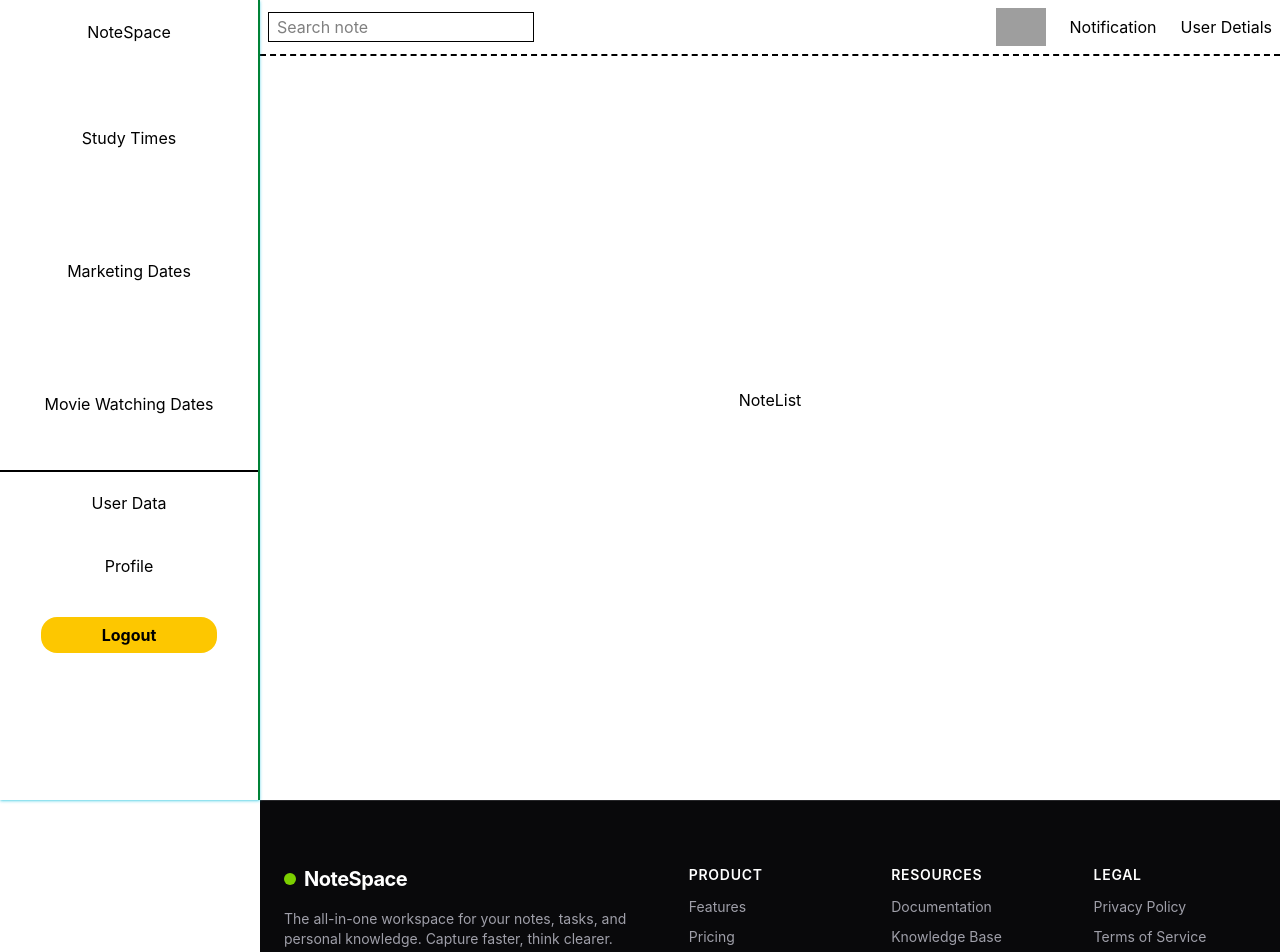
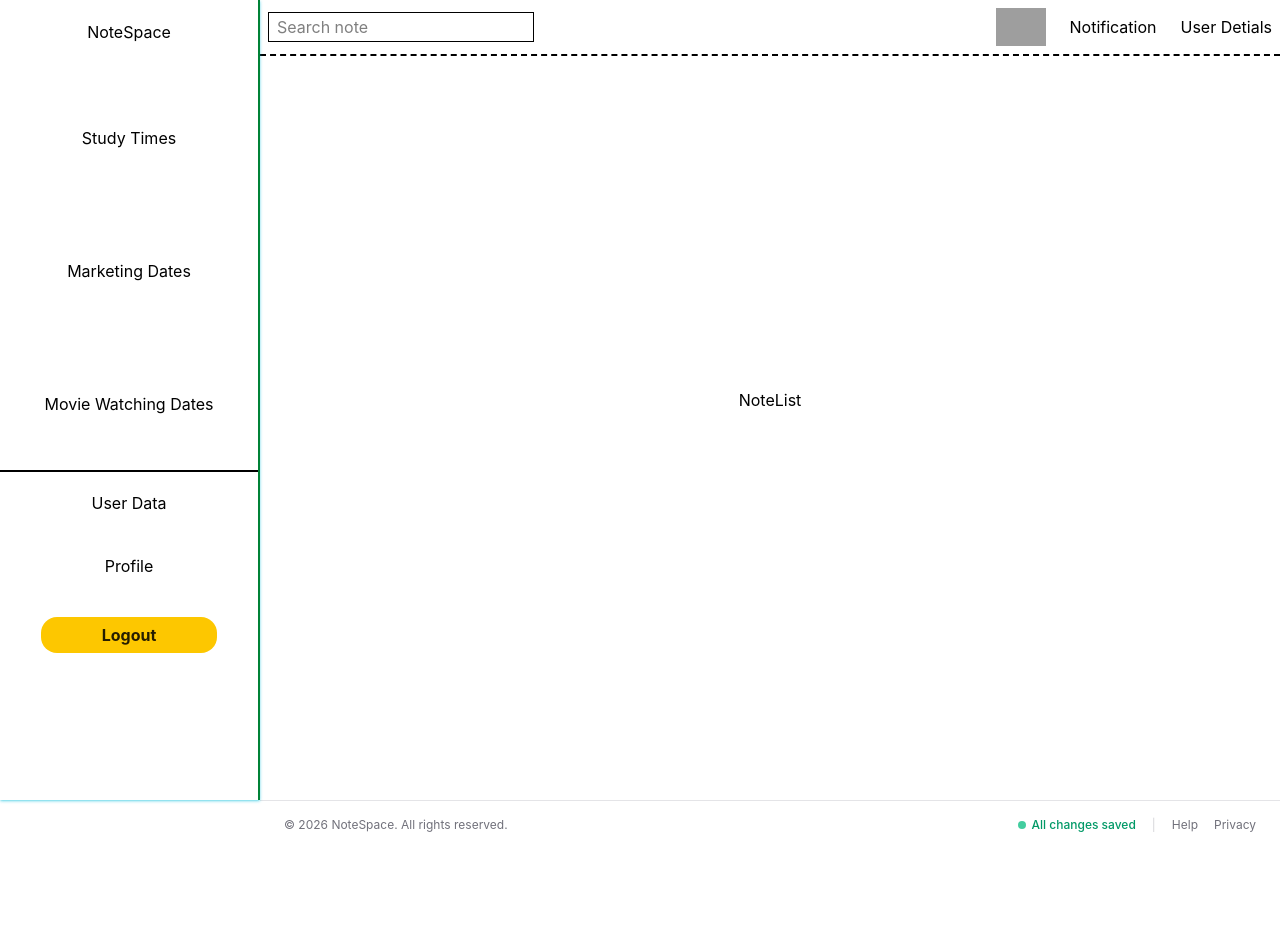
Before and after one commit to merupeshpradhan/NoteSpace, a React (Vite) app in the folder client/: page /notes in a window 1280 px wide. Shown: the top 952 px of the page. After the commit the page ends 849 px from the top, so only its background shows below. Built offline with nearby package versions, Linux system fonts and the light colour scheme; grey boxes are pictures that could not be loaded.

Commit message:
feat: update SignOut button styles, implement NoteFooter component, and replace HomeFooter in Notes page

```diff
--- a/client/src/components/Auth/SignOut.jsx
+++ b/client/src/components/Auth/SignOut.jsx
@@ -49,7 +49,7 @@ function SignOut() {
         type="button"
         onClick={handleSignOut}
         disabled={loading}
-        className="w-44 border-0 rounded-2xl py-1.5 font-bold bg-yellow-400 hover:bg-yellow-500 cursor-pointer"
+        className="w-44 border-0 rounded-2xl py-1.5 font-bold text-black/85 bg-yellow-400 hover:bg-yellow-500 cursor-pointer"
       >
         {loading ? "Logout..." : "Logout"}
       </button>
--- a/client/src/components/Layout/Footer/NoteFooter.jsx
+++ b/client/src/components/Layout/Footer/NoteFooter.jsx
@@ -1,9 +1,28 @@
-import React from 'react'
+import React from "react";
 
 function NoteFooter() {
   return (
-    <div>NoteFooter</div>
-  )
+    <footer className="w-full py-4 px-6 border-t border-zinc-200 bg-white text-zinc-500 text-xs flex flex-col sm:flex-row items-center justify-between gap-2">
+      <p>&copy; {new Date().getFullYear()} NoteSpace. All rights reserved.</p>
+
+      <div className="flex items-center gap-4">
+        {/* Live sync/status indicator */}
+        <span className="flex items-center gap-1.5 text-emerald-600 font-medium">
+          <span className="w-2 h-2 rounded-full bg-emerald-500 inline-block animate-pulse"></span>
+          All changes saved
+        </span>
+
+        <span className="text-zinc-300">|</span>
+
+        <a href="#help" className="hover:text-zinc-800 transition-colors">
+          Help
+        </a>
+        <a href="#privacy" className="hover:text-zinc-800 transition-colors">
+          Privacy
+        </a>
+      </div>
+    </footer>
+  );
 }
 
-export default NoteFooter
+export default NoteFooter;
--- a/client/src/components/Layout/Navbar/HomeHeader.jsx
+++ b/client/src/components/Layout/Navbar/HomeHeader.jsx
@@ -51,7 +51,7 @@ function HomeHeader({ handleSignUp, handleSignIn }) {
           <button
             type="button"
             onClick={handleSignIn}
-            className="text-sm font-semibold text-zinc-950 bg-lime-400 hover:bg-lime-500 px-5 py-2.5 rounded-xl transition-all duration-200 shadow-sm active:scale-95"
+            className="text-sm font-semibold text-zinc-950 bg-lime-400 hover:bg-lime-500 px-5 py-2.5 rounded-xl transition-all duration-200 shadow-sm active:scale-95 cursor-pointer"
           >
             Get Started
           </button>
--- a/client/src/pages/Notes/Notes.jsx
+++ b/client/src/pages/Notes/Notes.jsx
@@ -1,7 +1,7 @@
 import NoteLeftHeader from "../../components/Layout/Navbar/NoteLeftHeader.jsx";
 import NoteTopHeader from "../../components/Layout/Navbar/NoteTopHeader.jsx";
-import Footer from "../../components/Layout/Footer/HomeFooter.jsx";
 import NoteList from "../../components/NotePage/NoteList.jsx";
+import NoteFooter from "../../components/Layout/Footer/NoteFooter.jsx";
 
 function Notes() {
   return (
@@ -11,7 +11,7 @@ function Notes() {
         <NoteTopHeader />
         <section className="min-h-screen">
           <NoteList />
-          <Footer />
+          <NoteFooter/>
         </section>
       </main>
     </div>
```
